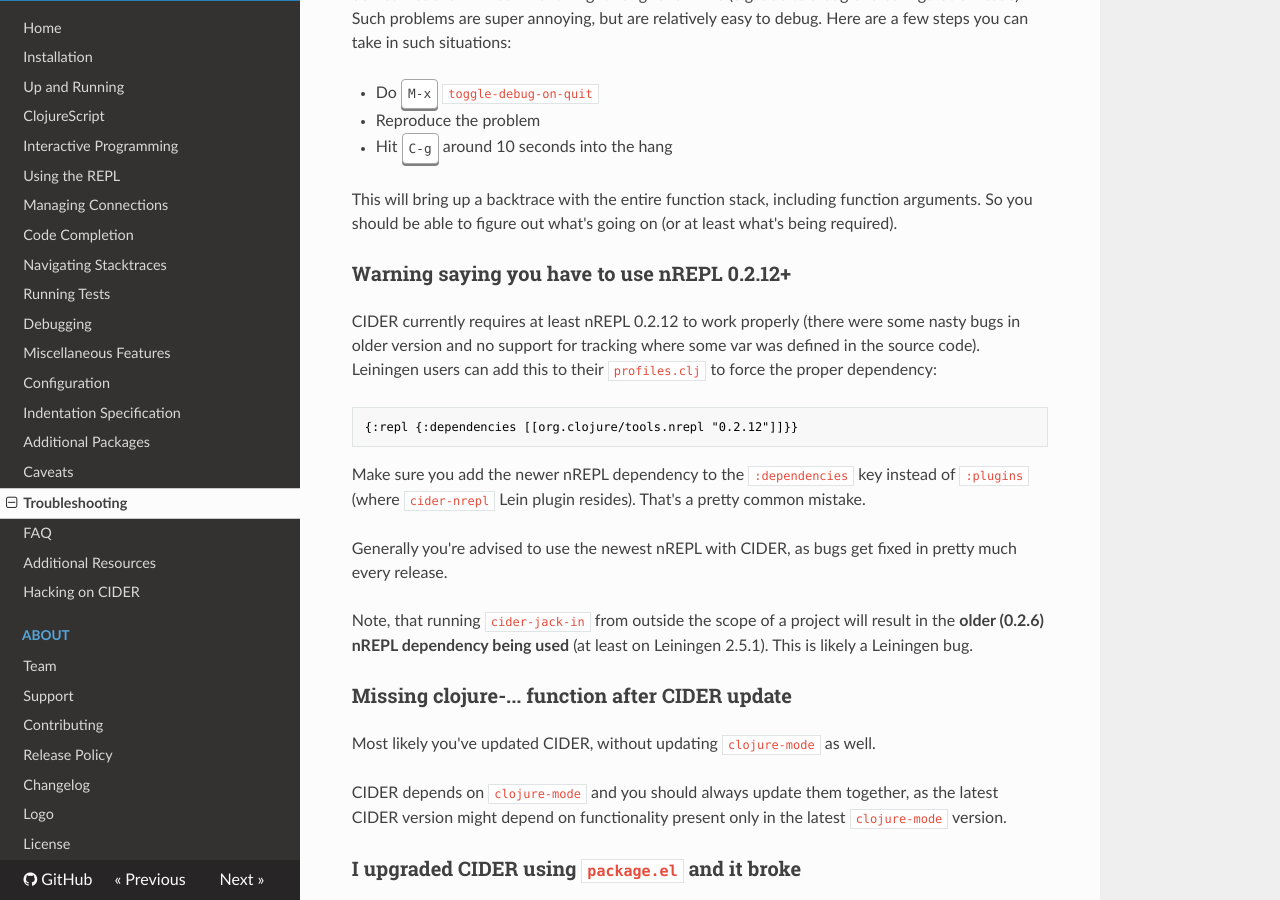
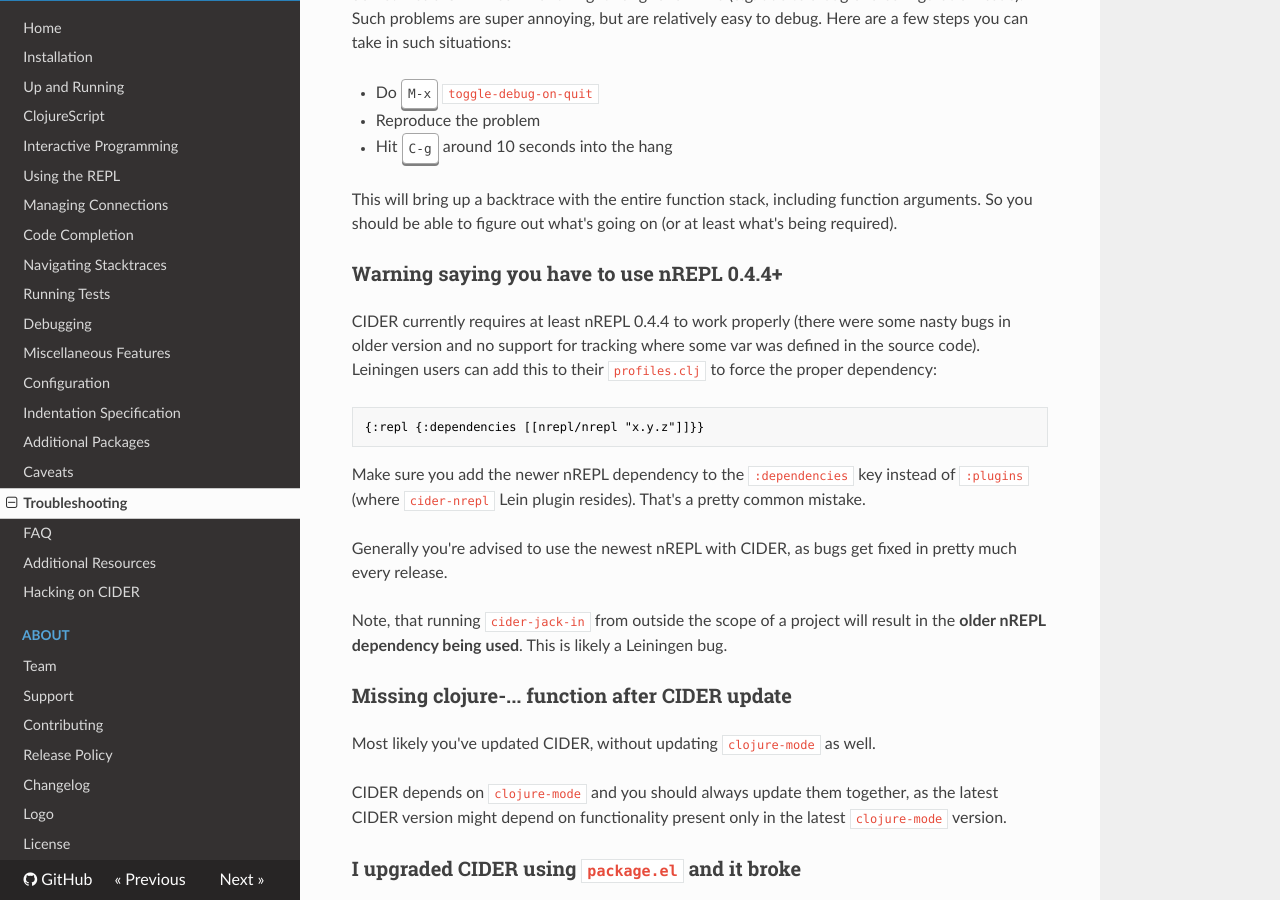
Before and after one commit to clojure-emacs/cider, an MkDocs documentation site: the page built from doc/troubleshooting.md, in a window 1280 px wide and 900 px high, scrolled down 2030 px. Built offline with MkDocs 1.6.1, drawn with Linux system fonts in a browser that asks for light colours; nearby versions of some CDN libraries; old or Windows-style settings are respelled for this version of MkDocs; some of the changed text lies outside the part shown.

Commit message:
Purge references to tools.nrepl

````diff
--- a/doc/troubleshooting.md
+++ b/doc/troubleshooting.md
@@ -96,15 +96,15 @@
 function arguments. So you should be able to figure out what's going on (or at
 least what's being required).
 
-### Warning saying you have to use nREPL 0.2.12+
+### Warning saying you have to use nREPL 0.4.4+
 
-CIDER currently requires at least nREPL 0.2.12 to work properly (there were some
+CIDER currently requires at least nREPL 0.4.4 to work properly (there were some
 nasty bugs in older version and no support for tracking where some var was
 defined in the source code). Leiningen users can add this to their
 `profiles.clj` to force the proper dependency:
 
 ```clojure
-{:repl {:dependencies [[org.clojure/tools.nrepl "0.2.12"]]}}
+{:repl {:dependencies [[nrepl/nrepl "x.y.z"]]}}
 ```
 
 Make sure you add the newer nREPL dependency to the `:dependencies` key instead
@@ -114,9 +114,9 @@
 Generally you're advised to use the newest nREPL with CIDER, as bugs get fixed
 in pretty much every release.
 
-Note, that running `cider-jack-in` from outside the scope of a project will
-result in the **older (0.2.6) nREPL dependency being used** (at least on Leiningen
-2.5.1). This is likely a Leiningen bug.
+Note, that running `cider-jack-in` from outside the scope of a project
+will result in the **older nREPL dependency being used**. This is
+likely a Leiningen bug.
 
 ### Missing clojure-... function after CIDER update
 
@@ -164,8 +164,8 @@
 
 - Do `C-h v cider-inject-dependencies-at-jack-in`, and check that this variable is non-nil.
 - Make sure your project depends on at least Clojure `1.7.0`.
-- If you use leiningen, make sure your `lein --version` is at least `2.6.1`.
-- If you use boot and you've changed `cider-boot-parameters`, that's probably the cause.
+- If you use Leiningen, make sure your `lein --version` is at least `2.8.3`.
+- If you use Boot and you've changed `cider-boot-parameters`, that's probably the cause.
 
 If the above doesn't work, you can try specifying the cider-nrepl middleware
 manually, as per the
@@ -177,7 +177,7 @@
 This means you're manually adding the cider-nrepl middleware in your project,
 but you shouldn't do that because `cider-jack-in` already does that for
 you. Look into the following files, and ensure you've removed all references to
-`cider-nrepl` and `tools.nrepl`: `project.clj`, `build.boot`,
+`cider-nrepl` and `nrepl`: `project.clj`, `build.boot`,
 `~/.lein/profiles.clj` and `~/.boot/profile.boot`.
 
 ### I get some error related to refactor-nrepl on startup
````
Also changed, not shown: doc/configuration.md (+1 -1 lines), 2 other files.
